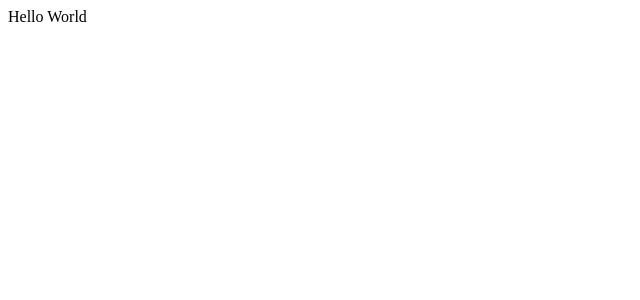
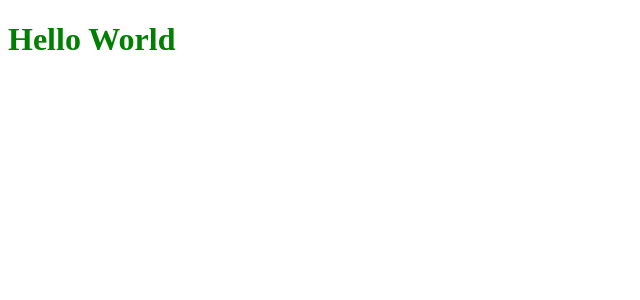
Before and after one commit to jbiers/ignews, a Next.js app: page / in a window 1280 px wide. Shown: the top 300 px of the page, without its empty margins (0-640 px from the left). Built offline with nearby package versions, Linux system fonts and the light colour scheme.

Commit message:
added scss

```diff
--- a/package.json
+++ b/package.json
@@ -11,7 +11,8 @@
   "dependencies": {
     "next": "12.1.4",
     "react": "18.0.0",
-    "react-dom": "18.0.0"
+    "react-dom": "18.0.0",
+    "sass": "^1.49.11"
   },
   "devDependencies": {
     "@types/node": "^17.0.23",
--- a/src/pages/index.tsx
+++ b/src/pages/index.tsx
@@ -1,5 +1,7 @@
+import styles from "../styles/home.module.scss"
+
 export default function Home() {
   return (
-    <div>Hello World</div>
+    <h1 className={styles.title}>Hello World</h1>
   )
 }
--- /dev/null
+++ b/src/styles/home.module.scss
@@ -0,0 +1,3 @@
+.title {
+    color: green;
+}
```
Also changed, not shown: 2 other files (tests, documents, lock files or other folders).
